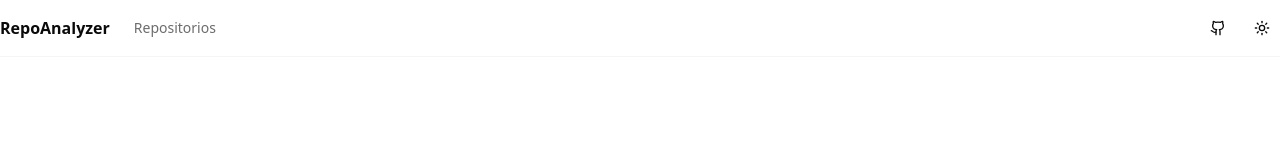
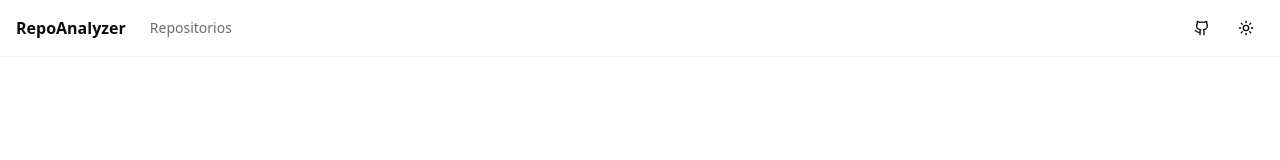
Before and after one commit to yersonargotev/repo, a Next.js app: page / in a window 1280 px wide. Shown: the top 160 px of the page. Built offline with nearby package versions, Linux system fonts and the light colour scheme.

Commit message:
style: Add padding to site header container for improved layout

```diff
--- a/src/components/site-header.tsx
+++ b/src/components/site-header.tsx
@@ -6,7 +6,7 @@ import { Button } from "./ui/button";
 export function SiteHeader() {
   return (
     <header className="sticky top-0 z-50 w-full border-b border-border/40 bg-background/95 backdrop-blur supports-[backdrop-filter]:bg-background/60">
-      <div className="container flex h-14 max-w-screen-2xl items-center">
+      <div className="container flex h-14 max-w-screen-2xl items-center px-4">
         <Link href="/" className="mr-6 flex items-center space-x-2">
           {/* Podrías poner un logo SVG aquí */}
           <span className="font-bold sm:inline-block">
```
